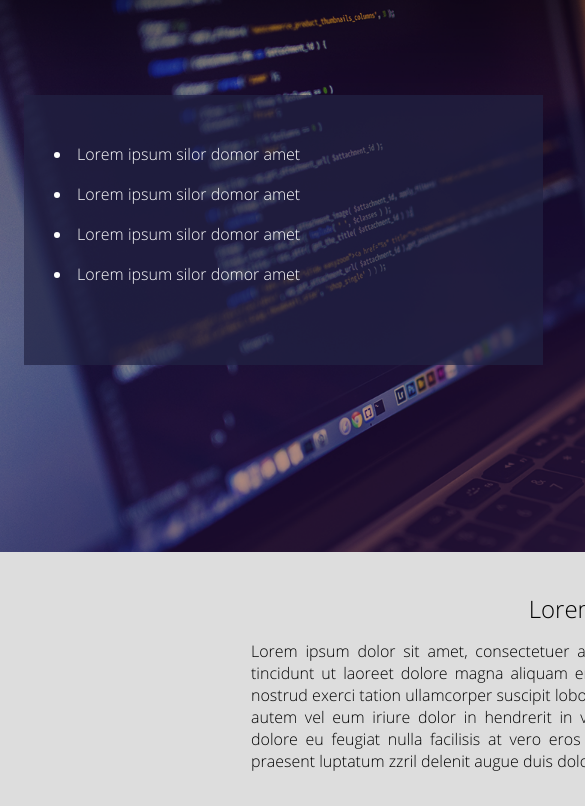
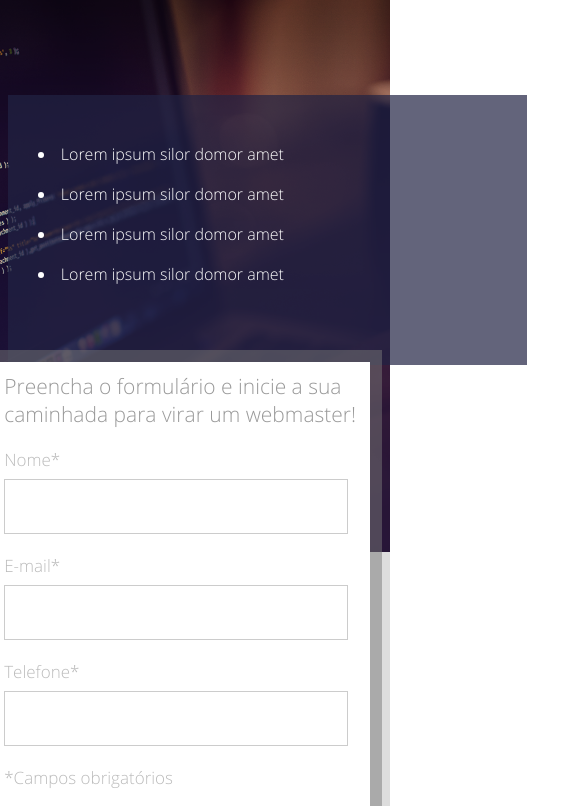
Before and after one commit to TBohonoss/Design_Responsivo, a plain HTML site: page index.html in a window 390 px wide. Shown: the part 65-871 px from the top of the page, 585 px wide, since content can reach past the window. Drawn offline with Linux system fonts and the light colour scheme.

Commit message:
Preparando o Projeto_01 para responsivo

```diff
--- a/css/style.css
+++ b/css/style.css
@@ -19,14 +19,14 @@ html,body{
 }
 
 .center{
-	width: 1200px;
+	max-width: 1280px;
+	width: 100%;
 	margin: 0 auto;
-	padding:0 2%;
 }
 
 .header{
-	min-width: 1200px;
 	width: 100%;
+	padding: 0 2%;
 	height: 60px;
 	background-color: #212343;
 }
@@ -37,7 +37,7 @@ html,body{
 
 .container-banner{
 	width: 100%;
-	min-width: 1200px;
+	padding: 0 2%;
 	height: 557px;
 	background-image:url('../images/header_bg.png');
 	background-size: cover;
@@ -46,7 +46,6 @@ html,body{
 
 .container-banner > .center{
 	height: 100%;
-	/*text-align: right;*/
 }
 
 .form{
@@ -138,8 +137,7 @@ html,body{
 
 
 .container-2{
-	min-width: 1200px;
-	padding:40px 0;
+	padding:40px 2%;
 	background-color: #ddd;
 	text-align: center;
 }
@@ -149,7 +147,7 @@ html,body{
 }
 
 .container-2 p{
-	width: 698px;
+	width: 100%;
 	margin:15px 0;
 	display: inline-block;
 	text-align: justify;
@@ -167,8 +165,7 @@ html,body{
 }
 
 .section-1{
-	min-width: 1200px;
-	padding:90px 0;
+	padding:90px 2%;
 }
 
 .section-1 h2{
```
